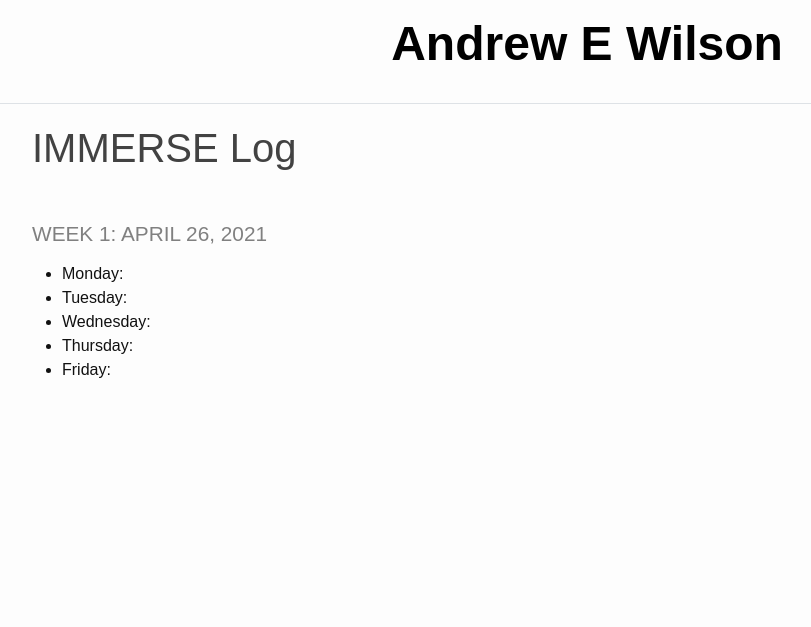
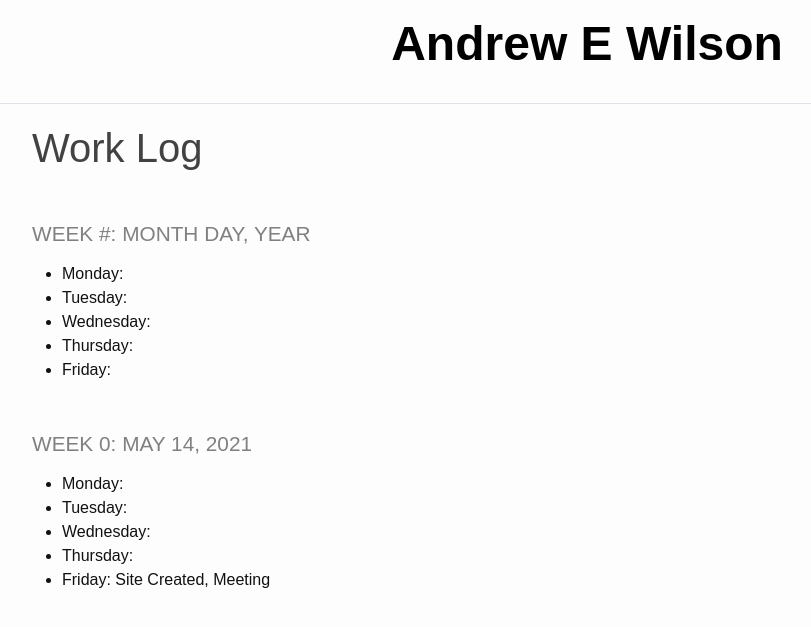
Before and after one commit to AEW2015/ccl_log, a Jekyll site: the page built from _pages/log.md, in a window 1280 px wide. Shown: the top 627 px of the page, without its empty margins (53-864 px from the left). Built offline with Jekyll 4.4.1, drawn with Linux system fonts in a browser that asks for light colours.

Commit message:
Update log.md

```diff
--- a/_pages/log.md
+++ b/_pages/log.md
@@ -1,12 +1,19 @@
 ---
 layout: default
-title: IMMERSE Log
+title: Work Log
 ---
-
-### Week 1: April 26, 2021
+### Week #: month day, year
 
 * **Monday**:
 * **Tuesday**:
 * **Wednesday**:
 * **Thursday**:
 * **Friday**:
+
+### Week 0: May 14, 2021
+
+* **Monday**:
+* **Tuesday**:
+* **Wednesday**:
+* **Thursday**:
+* **Friday**: Site Created, Meeting
```
